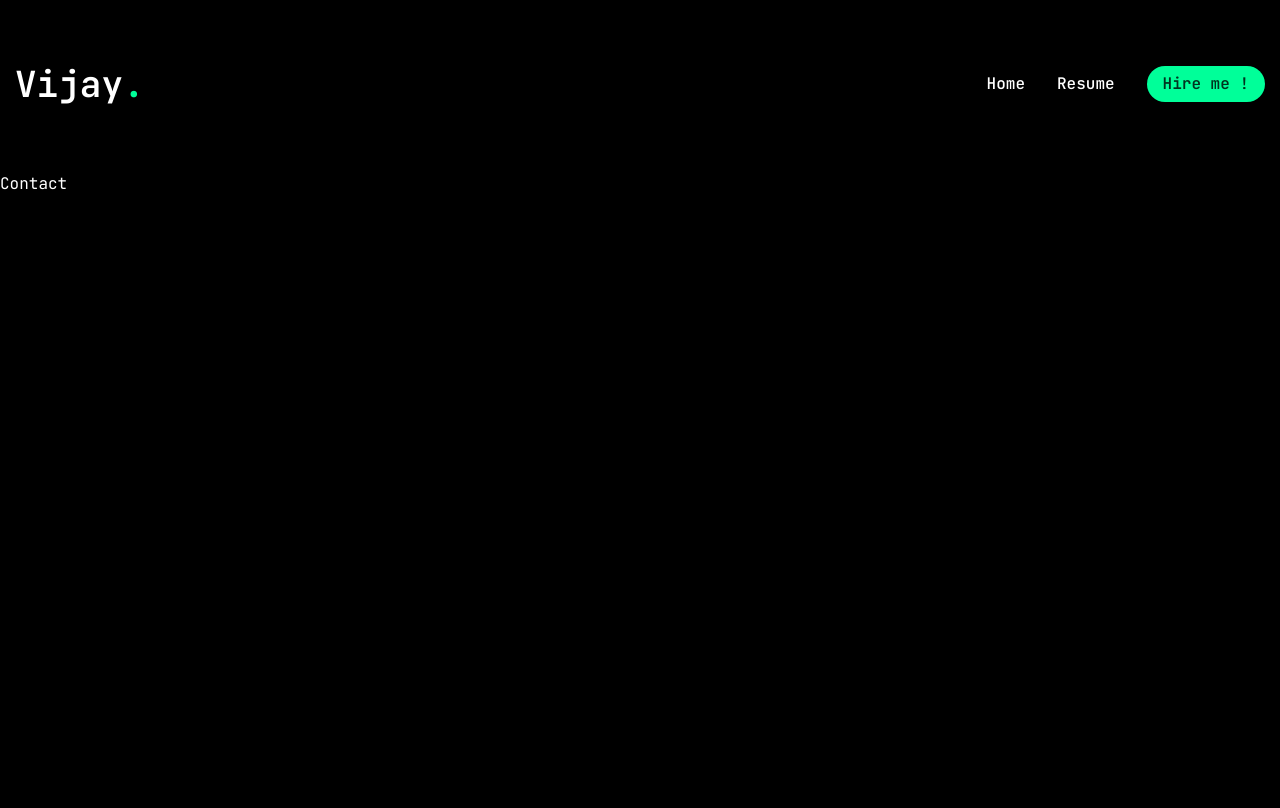
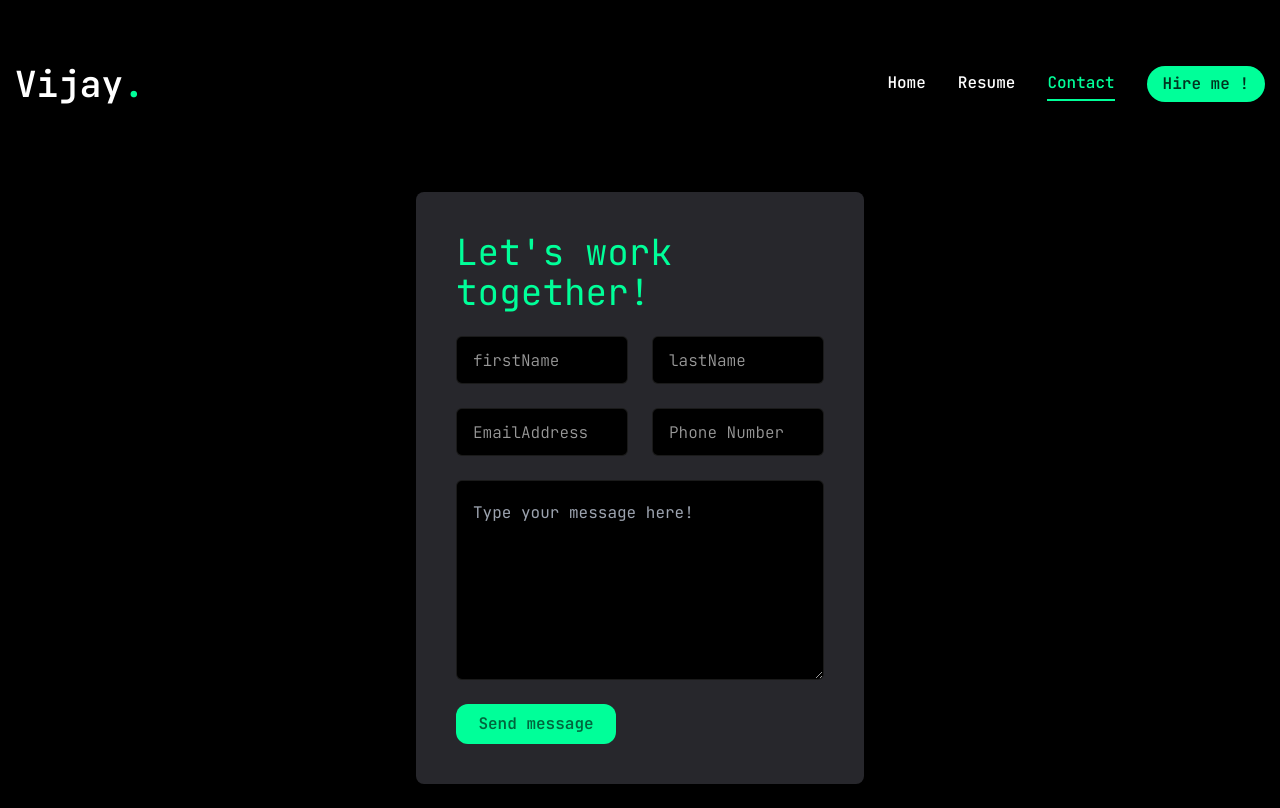
Before and after one commit to vijaykumar0-1/portfolio-website, a Next.js app: page /contact in a window 1280 px wide. Built offline with nearby package versions, Linux system fonts and the light colour scheme.

Commit message:
implement contact page with active form

```diff
--- a/src/app/contact/page.tsx
+++ b/src/app/contact/page.tsx
@@ -1,9 +1,163 @@
+"use client";
+import { Button } from "@/components/ui/button";
+import { Input } from "@/components/ui/input";
+import { Textarea } from "@/components/ui/textarea";
+import { useState } from "react";
+import { useRouter } from "next/navigation";
+import {
+  Select,
+  SelectContent,
+  SelectItem,
+  SelectTrigger,
+  SelectValue,
+} from "@/components/ui/select";
+import { FaPhoneAlt, FaEnvelope, FaMapMarkedAlt } from "react-icons/fa";
+import { motion } from "framer-motion";
 
+const info = [
+  {
+    icon: <FaPhoneAlt />,
+    title: "Phone",
+    description: "+91 7543967429",
+  },
+  {
+    icon: <FaEnvelope />,
+    title: "Email",
+    description: "vijaydas0078@gmail.com",
+  },
+  {
+    icon: <FaMapMarkedAlt />,
+    title: "Address",
+    description: "Bangalore, Karnataka",
+  },
+];
 
 const Contact = () => {
+  const router = useRouter();
+
+  const formEndPoint = "https://getform.io/f/amdponxb"
+  const [clientData, setClientData] = useState({
+    firstname: '',
+    lastname: '',
+    email: '',
+    phone: '',
+    message: '',
+  });
+
+  const handleChange = (e: React.ChangeEvent<HTMLInputElement | HTMLTextAreaElement>) => {
+    const { name, value } = e.target;
+    setClientData((prevData) => ({
+      ...prevData,
+      [name]: value
+    }));
+  };
+
+  const handleClick = (e: React.MouseEvent<HTMLButtonElement>) => {
+    setClientData({
+      firstname: '',
+      lastname: '',
+      email: '',
+      phone: '',
+      message: ''
+    });
+
+    // Redirect the user to home
+    setTimeout(() => {
+      router.push('/');
+    }, 2000);
+  };
+
   return (
-    <div>Contact</div>
-  )
-}
+    <motion.div
+      initial={{ opacity: 0 }}
+      animate={{
+        opacity: 1,
+        transition: { delay: 2, duration: 0.4, ease: "easeIn" },
+      }}
+      className="py-6"
+    >
+      <div className="container mx-auto ">
+        <div className="flex flex-col md:flex-row gap-[30px] justify-center items-center md:items-start">
+          <div className="md:w-[50%] order-2 md:order-none flex justify-center">
+            {/* form */}
+          <form className="flex flex-col gap-6 p-10 bg-[#27272c] w-full max-w-md rounded-lg"
+          action={formEndPoint}
+          method="POST"
+    >
+      <h3 className="text-4xl text-accent bg-[#27272c]">Let's work together!</h3>
+      {/* input*/}
+      <div className="grid gap-6 grid-cols-1 md:grid-cols-2 bg-[#27272c]">
+      <input type="hidden" name="_gotcha" style={{display:"none !important"}} />
+        <Input
+          type="text"
+          placeholder="firstName"
+          id="firstname"
+          name="firstname"
+          value={clientData.firstname}
+          onChange={handleChange}
+        />
+        <Input
+          type="text"
+          placeholder="lastName"
+          id="lastname"
+          name="lastname"
+          value={clientData.lastname}
+          onChange={handleChange}
+        />
+        <Input
+          type="email"
+          placeholder="EmailAddress"
+          id="email"
+          name="email"
+          value={clientData.email}
+          onChange={handleChange}
+        />
+        <Input
+          type="text"
+          placeholder="Phone Number"
+          id="phone"
+          name="phone"
+          value={clientData.phone}
+          onChange={handleChange}
+        />
+      </div>
 
-export default Contact
+      {/* TextArea */}
+      <Textarea
+        className="h-[200px]"
+        placeholder="Type your message here!"
+        id="message"
+        name="message"
+        value={clientData.message}
+        onChange={handleChange}
+      />
+
+      {/* submit btn */}
+      <Button size="lg" className="max-w-40 text-black/60" onClick={handleClick}>
+        Send message
+      </Button>
+    </form>
+          </div>
+          {/* info */}
+          {/* <div className="flex-1 flex items-center md:justify-end order-1 md:order-none mb-8 md:mb-0">
+      <ul className="flex flex-col gap-10">
+        {info.map((item, index)=>{
+          return <li key={index} className="flex items-center gap-6">
+              <div className="w-[52px] h-[52px] md:w-[72px] md:h-[72px] items-center justify-center rounded-md">
+                {/* <div className="text-[28px] bg-[#27272c] text-accent">{item.icon}</div> */}
+          {/* </div>
+              <div className="flex-1">
+                <p className="text-white/60"> {item.title}</p>
+                <h3 className="text-xl">{item.description}</h3>
+              </div>
+          </li>
+        })}
+      </ul> */}
+          {/* </div>  */}
+        </div>
+      </div>
+    </motion.div>
+  );
+};
+
+export default Contact;
--- a/src/components/NavLinks.tsx
+++ b/src/components/NavLinks.tsx
@@ -9,7 +9,7 @@ const Links: Link[] = [
     // { name: 'services', path: '/services' },
     { name: 'resume', path: '/resume' },
     // { name: 'work', path: '/work' },
-    // { name: 'contact', path: '/contact' },
+    { name: 'contact', path: '/contact' },
 ];
 
 export default Links;
--- a/src/components/ui/button.tsx
+++ b/src/components/ui/button.tsx
@@ -16,7 +16,7 @@ const buttonVariants = cva(
       size: {
         default: "h-9 px-4 py-2",
         sm: "h-8 rounded-md px-3 text-xs",
-        lg: "h-10 rounded-md px-8",
+        lg: "h-10 rounded-xl px-8 text-dark/60",
         icon: "h-9 w-9",
       },
     },
--- a/src/components/ui/input.tsx
+++ b/src/components/ui/input.tsx
@@ -11,7 +11,7 @@ const Input = React.forwardRef<HTMLInputElement, InputProps>(
       <input
         type={type}
         className={cn(
-          "flex h-9 w-full rounded-md border border-input bg-transparent px-3 py-1 text-sm shadow-sm transition-colors file:border-0 file:bg-transparent file:text-sm file:font-medium placeholder:text-muted-foreground focus-visible:outline-none focus-visible:ring-1 focus-visible:ring-ring disabled:cursor-not-allowed disabled:opacity-50",
+          "flex h-[48px] rounded-md border border-white/10 focus:border-accent font-light bg-primary px-4 py-5 text-base placeholder:text-white/60 outline-none",
           className
         )}
         ref={ref}
--- a/src/components/ui/textarea.tsx
+++ b/src/components/ui/textarea.tsx
@@ -10,7 +10,7 @@ const Textarea = React.forwardRef<HTMLTextAreaElement, TextareaProps>(
     return (
       <textarea
         className={cn(
-          "flex min-h-[60px] w-full rounded-md border border-input bg-transparent px-3 py-2 text-sm shadow-sm placeholder:text-muted-foreground focus-visible:outline-none focus-visible:ring-1 focus-visible:ring-ring disabled:cursor-not-allowed disabled:opacity-50",
+          "flex min-h-[80px] w-full rounded-md border border-white/10 bg-primary px-4 py-5 text-base placeholder: text-white/60 focus-visible:outline-none focus-visible:ring-1 focus-visible:ring-accent focus-visible:ring-offset-0 disabled:cursor-not-allowed disabled:opacity-50",
           className
         )}
         ref={ref}
```
